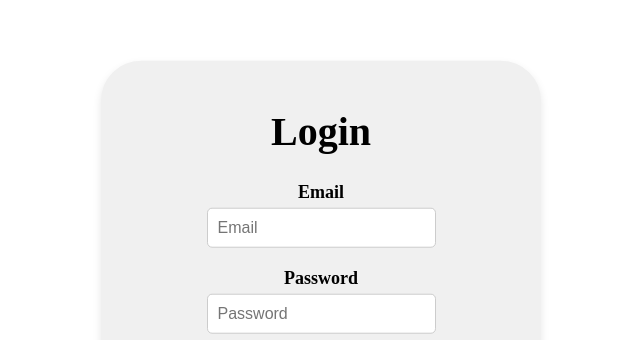
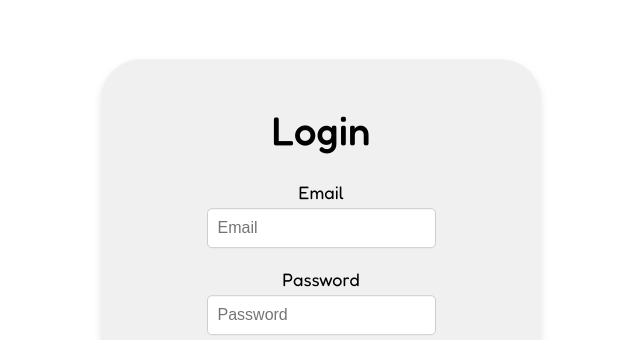
Before and after one commit to davisclrk/PathForward, a React (Create React App) app in the folder client/frontend/: page / in a window 1280 px wide. Shown: the part 135-475 px from the top of the page, without its empty margins (319-959 px from the left). Built offline with nearby package versions, Linux system fonts and the light colour scheme.

Commit message:
page formatting and ui

```diff
--- a/client/frontend/public/index.html
+++ b/client/frontend/public/index.html
@@ -7,16 +7,7 @@
     <link rel="preconnect" href="https://fonts.googleapis.com">
     <link rel="preconnect" href="https://fonts.gstatic.com" crossorigin>
     <link href="https://fonts.googleapis.com/css2?family=Fredoka:wght@300..700&display=swap" rel="stylesheet">
-    <meta name="theme-color" content="#000000" />
-    <meta
-      name="description"
-      content="Web site created using create-react-app"
-    />
-    <link rel="apple-touch-icon" href="%PUBLIC_URL%/logo192.png" />
-    <!--
-      manifest.json provides metadata used when your web app is installed on a
-      user's mobile device or desktop. See https://developers.google.com/web/fundamentals/web-app-manifest/
-    -->
+
     <link rel="manifest" href="%PUBLIC_URL%/manifest.json" />
     <!--
       Notice the use of %PUBLIC_URL% in the tags above.
@@ -27,7 +18,7 @@
       work correctly both with client-side routing and a non-root public URL.
       Learn how to configure a non-root public URL by running `npm run build`.
     -->
-    <title>React App</title>
+    <title>PathForward</title>
   </head>
   <body>
     <noscript>You need to enable JavaScript to run this app.</noscript>
--- a/client/frontend/src/App.css
+++ b/client/frontend/src/App.css
@@ -36,3 +36,22 @@
     transform: rotate(360deg);
   }
 }
+
+
+.app-container {
+  display: flex;
+  flex-direction: row;
+  height: 100vh;
+}
+
+.navbar {
+  width: 80px;
+  flex-shrink: 0;
+}
+
+.main-content {
+  flex-grow: 1;
+  margin-left:80px;
+  padding: 20px;
+  overflow-y: auto;
+}
--- a/client/frontend/src/App.tsx
+++ b/client/frontend/src/App.tsx
@@ -2,6 +2,7 @@ import React, { useState, useEffect } from 'react';
 import Navbar from './Components/navbar';
 import PlaidLinkButton from './Components/Link';
 import AuthScreen from './Components/Login';
+import './App.css';
 
 const App: React.FC = () => {
   const [linkToken, setLinkToken] = useState<string | null>(null);
@@ -93,10 +94,11 @@ const App: React.FC = () => {
     }
 
     return (
-      <div>
+      <div className="app-container">
         {isAuthenticated ? (
           <>
             <Navbar />
+            <div className="main-content">
               <PlaidLinkButton linkToken={linkToken!} />
               <button onClick={() => getTransactions()}>Get transaction history</button>
               <div>
@@ -120,6 +122,7 @@ const App: React.FC = () => {
                   </ul>
                 </div>
               </div>
+            </div>
           </>
         ) : (
           <AuthScreen onLoginSuccess={handleLoginSuccess} />
--- a/client/frontend/src/Components/Login/index.tsx
+++ b/client/frontend/src/Components/Login/index.tsx
@@ -40,6 +40,7 @@ const AuthScreen: React.FC<AuthScreenProps> = ({ onLoginSuccess }) => {
   };
 
   return (
+    <div className="loginPageContainer">
       <div className="loginPage">
         <h1>{isLogin ? 'Login' : 'Create Account'}</h1>
         <form onSubmit={handleSubmit}>
@@ -108,6 +109,7 @@ const AuthScreen: React.FC<AuthScreenProps> = ({ onLoginSuccess }) => {
         </button>
         {message && <p>{message}</p>}
       </div>
+    </div>
   );
 };
 
--- a/client/frontend/src/Components/Login/login.css
+++ b/client/frontend/src/Components/Login/login.css
@@ -1,3 +1,13 @@
+.loginPageContainer {
+    width: 100%;
+    height: 100vh;
+    display: flex;
+    justify-content: center;
+    align-items: center;
+    font-family: Fredoka, sans-serif;
+}
+
+
 .loginPage {
     width: 400px;
     padding: 20px;
@@ -16,6 +26,7 @@
 
 .loginPage h1 {
     font-size: 40px;
+    font-weight: 500;
 }
 
 .emailField {
@@ -27,7 +38,6 @@
 
 .emailField label {
     font-size: 18px;
-    font-weight: bold;
     margin-bottom: 5px;
 }
 
@@ -55,7 +65,6 @@
 
 .passwordField label {
     font-size: 18px;
-    font-weight: bold;
     margin-bottom: 5px;
 }
 
@@ -83,7 +92,6 @@
 
 .firstNameField label {
     font-size: 18px;
-    font-weight: bold;
     margin-bottom: 5px;
 }
 
@@ -111,7 +119,6 @@
 
 .lastNameField label {
     font-size: 18px;
-    font-weight: bold;
     margin-bottom: 5px;
 }
 
@@ -139,7 +146,6 @@
 
 .monthlyIncomeField label {
     font-size: 18px;
-    font-weight: bold;
     margin-bottom: 5px;
 }
 
```
Lines whose indentation alone changed are shown as unchanged.
